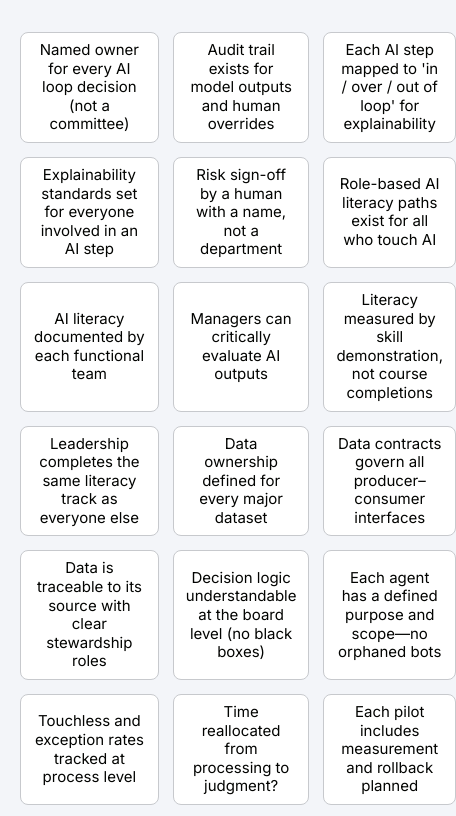
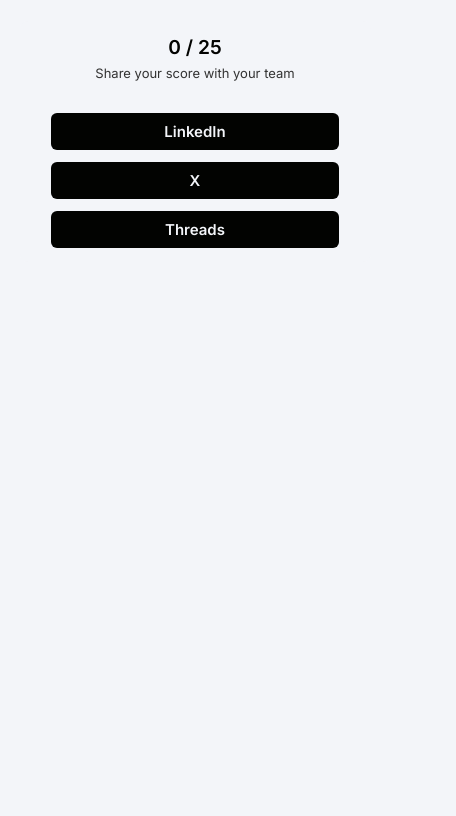
Before and after one commit to jingwho/2ndorderthinkers, a plain HTML site: page index.html in a window 390 px wide. Shown: the part 139-955 px from the top of the page, 456 px wide, since content can reach past the window. After the commit the page ends 844 px from the top, so only its background shows below. Drawn offline with nearby package versions, Linux system fonts and the light colour scheme.

Commit message:
Update index.html

```diff
--- a/index.html
+++ b/index.html
@@ -13,17 +13,19 @@
   --white: #f3f5f9;
   --gray: #c7c9cd;
 }
+
 body {
   font-family: 'Inter', sans-serif;
   background: var(--white);
   color: var(--black);
   margin: 0;
-  padding: 20px;
+  padding: 0;
 }
+
 .header {
-  margin-top: 20px;
+  margin-top: 28px;
   margin-bottom: 10px;
-  font-size: 1.4rem;
+  font-size: 1.35rem;
   font-weight: 600;
   text-align: center;
 }
@@ -36,40 +38,48 @@ body {
   color: var(--yellow);
   border-bottom: 2px solid var(--yellow);
 }
+
 .layout {
   display: flex;
   align-items: flex-start;
   justify-content: center;
+  gap: 32px;
 }
+
 #bingo-container {
-  margin-top: 20px;
-  padding: 20px;
+  padding: 6px 14px;
   background: var(--white);
-  max-width: 1100px;
-  width: 100%;
+  max-width: 950px;
+  width: 950px;
 }
+
 #bingo-grid {
   display: grid;
   grid-template-columns: repeat(5, 1fr);
   grid-gap: 14px;
   width: 100%;
 }
+
 .square {
   background: white;
   border: 1px solid var(--gray);
   border-radius: 8px;
-  padding: 8px 12px;
+  padding: 14px 8px;
+  min-height: 110px;
+  height: 110px;
+  max-height: 110px;
+  font-size: 16px;
+  line-height: 1.18;
   display: flex;
   align-items: center;
   justify-content: center;
   text-align: center;
   cursor: pointer;
   transition: all 0.2s ease;
-  font-size: 15px;
-  min-height: 56px;
   font-family: 'Inter', sans-serif;
-  line-height: 1.24;
+  box-sizing: border-box;
 }
+
 .square:hover {
   background: var(--black);
   color: var(--yellow);
@@ -78,66 +88,84 @@ body {
   background: var(--yellow);
   color: var(--black);
   font-weight: 600;
+  text-decoration: line-through;
+  text-decoration-thickness: 2px;
 }
+
 .sidebar {
+  background: #f3f5f9;
+  border-radius: 8px;
+  padding: 21px 20px;
   display: flex;
   flex-direction: column;
   align-items: center;
-  margin-left: 32px;
-  margin-top: 16px;
+  min-width: 170px;
+  margin-top: 10px;
+  box-sizing: border-box;
+}
+
+.score-block {
+  margin-bottom: 14px;
+  text-align: center;
 }
 #score {
-  margin-bottom: 26px;
   font-size: 1.2rem;
   font-weight: 600;
+  margin-bottom: 6px;
 }
+.caption {
+  font-size: 13px;
+  color: #333;
+  margin-bottom: 18px;
+}
+
 .share-container {
   display: flex;
   flex-direction: column;
-  gap: 14px;
+  gap: 12px;
   justify-content: flex-start;
+  align-items: stretch;
+  width: 100%;
 }
 .share-btn {
   background: var(--black);
   color: var(--white);
   border: none;
   border-radius: 6px;
-  padding: 10px 18px;
+  padding: 9px 0;
   cursor: pointer;
   font-size: 15px;
   font-weight: 600;
   font-family: 'Inter', sans-serif;
   transition: all 0.2s ease;
   text-decoration: none;
-  display: inline-block;
-  width: 130px;
+  display: block;
+  width: 100%;
   text-align: center;
 }
 .share-btn:hover {
   background: var(--yellow);
   color: var(--black);
 }
-
-@media (max-width: 1040px) {
+@media (max-width: 1050px) {
   .layout {
     flex-direction: column;
     align-items: center;
-  }
-  .sidebar {
-    margin-left: 0;
-    margin-top: 22px;
-    flex-direction: row;
     gap: 18px;
   }
-  .share-container {
-    flex-direction: row;
-    gap: 14px;
-  }
-  #score {
-    margin-bottom: 0;
+  #bingo-container {
+    width: 98vw;
+    max-width: 98vw;
+    padding: 2vw;
   }
   #bingo-grid {
     grid-template-columns: repeat(3, 1fr);
+  }
+  .sidebar {
+    margin-top: 10px;
+    padding: 14px 8vw;
+    min-width: 55vw;
+    width: 90vw;
   }
 }
 </style>
@@ -151,7 +179,10 @@ body {
       <div id="bingo-grid"></div>
     </div>
     <div class="sidebar">
-      <div id="score">0 / 25</div>
+      <div class="score-block">
+        <div id="score"><span id="score-num">0</span> / 25</div>
+        <div class="caption">Share your score with your team</div>
+      </div>
       <div class="share-container">
         <button class="share-btn" id="share-linkedin">LinkedIn</button>
         <button class="share-btn" id="share-x">X</button>
@@ -188,7 +219,9 @@ const squares = [
   "Interdisciplinary team regularly reviews AI impact together"
 ];
 const grid = document.getElementById("bingo-grid");
-const scoreDisplay = document.getElementById("score");
+const scoreDisplay = document.getElementById("score-num");
+
+// Render squares
 squares.forEach(text => {
   const div = document.createElement("div");
   div.classList.add("square");
@@ -199,28 +232,31 @@ squares.forEach(text => {
   });
   grid.appendChild(div);
 });
+
 function updateScore() {
   const selected = document.querySelectorAll(".square.active").length;
-  scoreDisplay.textContent = `${selected} / 25`;
+  scoreDisplay.textContent = `${selected}`;
 }
+
+// Social + Screenshot functions unchanged (see previous best practice note)
+// This section downloads image and opens platform share dialog, but cannot auto-attach image due to web/social API limits
+
 async function captureAndShare(platform) {
   const score = scoreDisplay.textContent;
   const container = document.getElementById("bingo-container");
   const url = "https://jingwho.github.io/2ndorderthinkers/";
-  const shareText = `Our team scored ${score} on AI Responsibility–Literacy–Process. Are you actually ready? ${url}`;
+  const shareText = `Our team scored ${score} / 25 on AI Responsibility–Literacy–Process. Are you actually ready? ${url}`;
   try {
     const canvas = await html2canvas(container, {
       backgroundColor: '#f3f5f9',
       scale: 2
     });
     canvas.toBlob(async (blob) => {
-      // Platform-specific actions: download, open share text in new tab.
       const downloadUrl = canvas.toDataURL();
       const link = document.createElement('a');
       link.download = 'ai-readiness-bingo.png';
       link.href = downloadUrl;
       link.click();
-      // Compose links for social
       if (platform === 'linkedin') {
         window.open(`https://www.linkedin.com/sharing/share-offsite/?url=${encodeURIComponent(url)}`, '_blank');
       } else if (platform === 'x') {
@@ -230,12 +266,4 @@ async function captureAndShare(platform) {
       }
     });
   } catch (err) {
-    alert('Could not generate screenshot. Please take a screenshot manually.');
-  }
-}
-document.getElementById("share-linkedin").addEventListener("click", () => captureAndShare('linkedin'));
-document.getElementById("share-x").addEventListener("click", () => captureAndShare('x'));
-document.getElementById("share-threads").addEventListener("click", () => captureAndShare('threads'));
-</script>
-</body>
-</html>
+    alert('Could not generate
```
